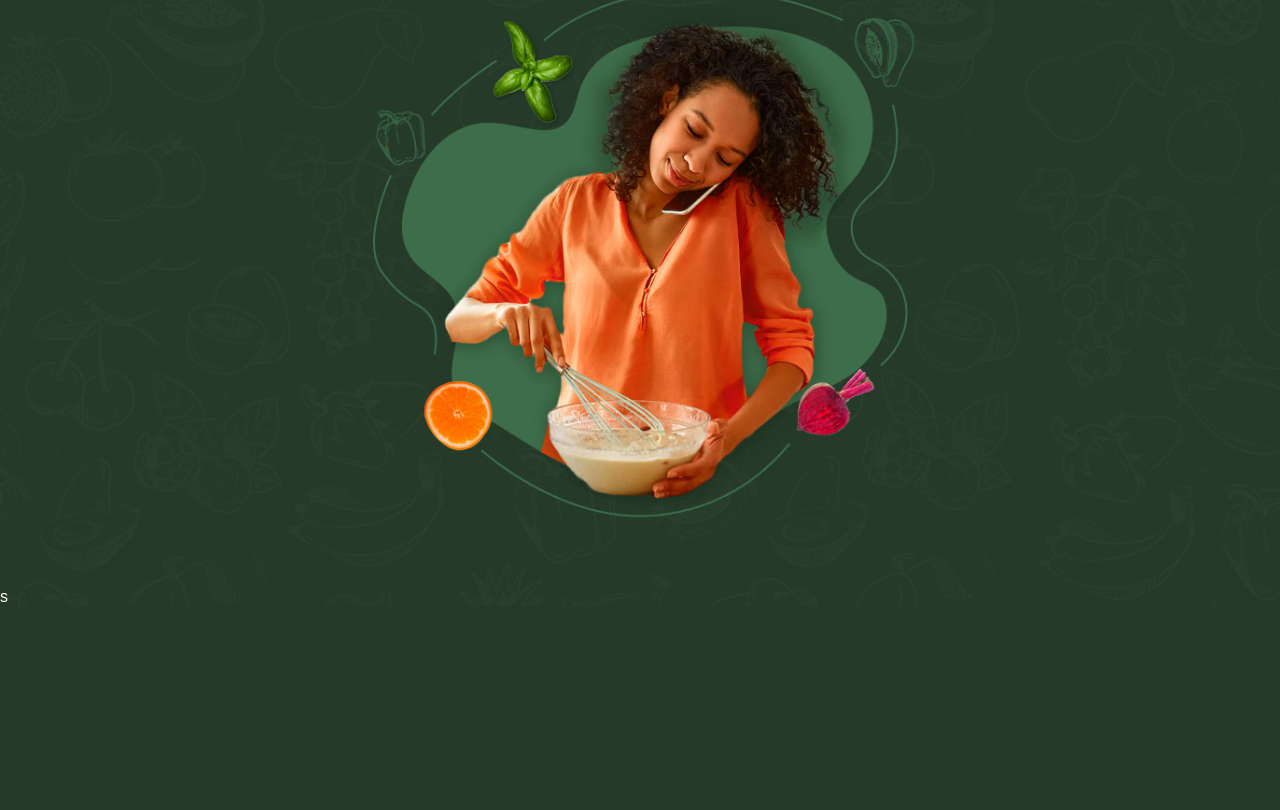
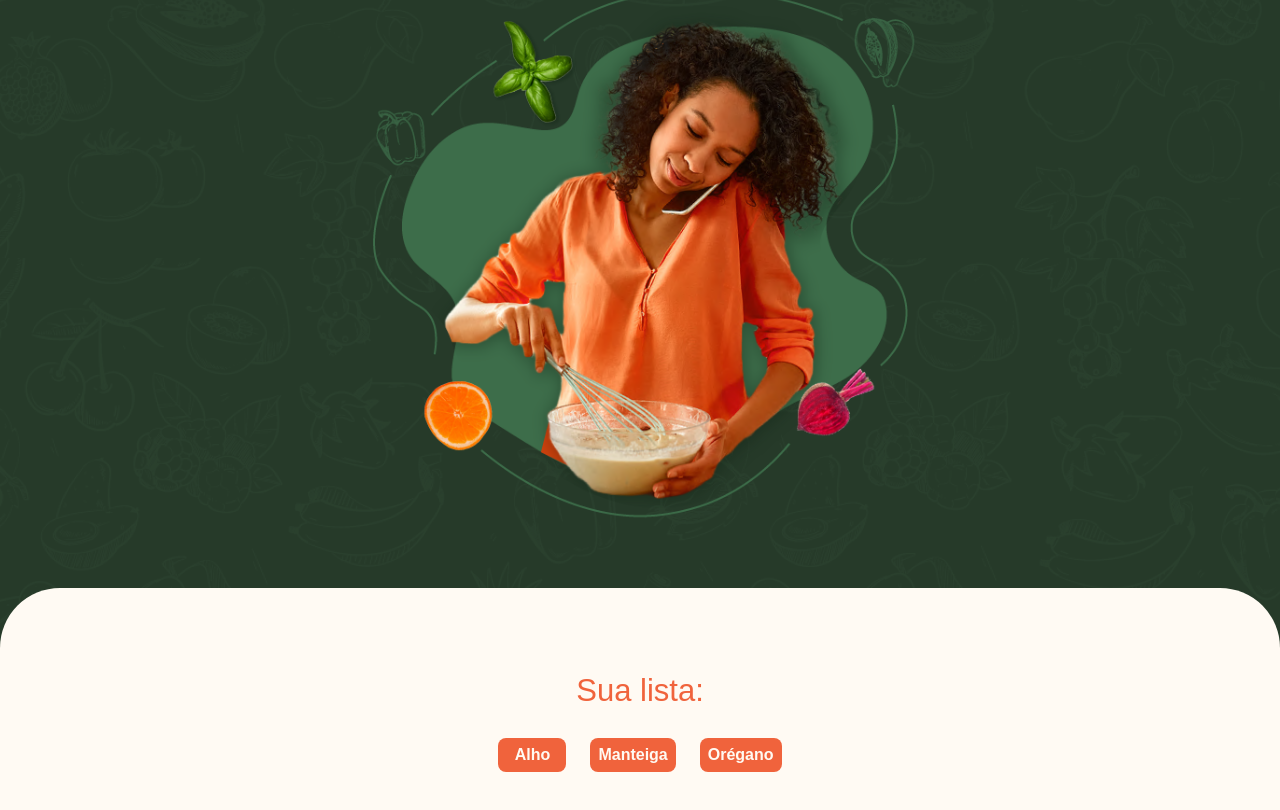
Before and after one commit to michel-klein/cookin-vue, a Vue app: page / in a window 1280 px wide. Shown: the part 490-1300 px from the top of the page. Before the commit the page ends 1096 px from the top, so only its background shows below. Built offline with nearby package versions, Linux system fonts and the light colour scheme; the HTML template or start-up script is replaced by a standard one.

Commit message:
feat: sua lista

```diff
--- a/src/App.vue
+++ b/src/App.vue
@@ -1,11 +1,13 @@
 <script lang="ts">
   import Banner from './components/Banner.vue';
+import ConteudoPrincipal from './components/ConteudoPrincipal.vue';
 
   export default {
-    components: { Banner }
+    components: { Banner, ConteudoPrincipal }
   }
 </script>
 
 <template>
-  <Banner />s
+  <Banner />
+  <ConteudoPrincipal />
 </template>
--- a/src/components/ConteudoPrincipal.vue
+++ b/src/components/ConteudoPrincipal.vue
@@ -0,0 +1,93 @@
+<script lang="ts">
+    export default {
+        data() {
+            return {
+                ingredientes: ['Alho', 'Manteiga', 'Orégano']
+            }
+        }
+    }
+</script>
+
+<template>
+    <main class="conteudo-principal">
+        <section>
+            <span class="subtitulo-lg sua-lista-texto">
+                Sua lista:
+            </span>
+            <ul v-if="ingredientes.length" class="ingredientes-sua-lista">
+                <li v-for="ingrediente in ingredientes" :key="ingrediente" class="ingrediente">
+                    {{ ingrediente }}
+                </li>
+            </ul>
+            <p v-else class="paragrafo lista-vazia">
+                <img src="../assets/imagens/icones/lista-vazia.svg" alt="Ícone de pesquisa">
+                Sua lista está vazia, selecione ingredientes para iniciar.
+            </p>
+        </section>
+    </main>
+</template>
+
+<style scoped>
+    .conteudo-principal {
+    padding: 6.5rem 7.5rem;
+    border-radius: 3.75rem 3.75rem 0rem 0rem;
+    background: var(--creme, #FFFAF3);
+    color: var(--cinza, #444);
+
+    display: flex;
+    flex-direction: column;
+    align-items: center;
+    gap: 5rem;
+    }
+
+    .sua-lista-texto {
+    color: var(--coral, #F0633C);
+    display: block;
+    text-align: center;
+    margin-bottom: 1.5rem;
+    }
+
+    .ingredientes-sua-lista {
+    display: flex;
+    justify-content: center;
+    gap: 1rem 1.5rem;
+    flex-wrap: wrap;
+    }
+
+    .ingrediente {
+    display: inline-block;
+    border-radius: 0.5rem;
+    min-width: 4.25rem;
+    padding: 0.5rem;
+    text-align: center;
+        transition: 0.2s;
+        color: var(--creme, #FFFAF3);
+    background: var(--coral, #F0633C);
+    font-weight: 700;
+    }
+
+    .lista-vazia {
+    display: flex;
+    justify-content: center;
+    align-items: center;
+    flex-wrap: wrap;
+    gap: 0.25rem;
+
+    color: var(--coral, #F0633C);
+    text-align: center;
+    }
+
+    @media only screen and (max-width: 1300px) {
+    .conteudo-principal {
+        padding: 5rem 3.75rem;
+        gap: 3.5rem;
+    }
+    }
+
+    @media only screen and (max-width: 767px) {
+    .conteudo-principal {
+        padding: 4rem 1.5rem;
+        gap: 4rem;
+    }
+    }
+</style>
```
